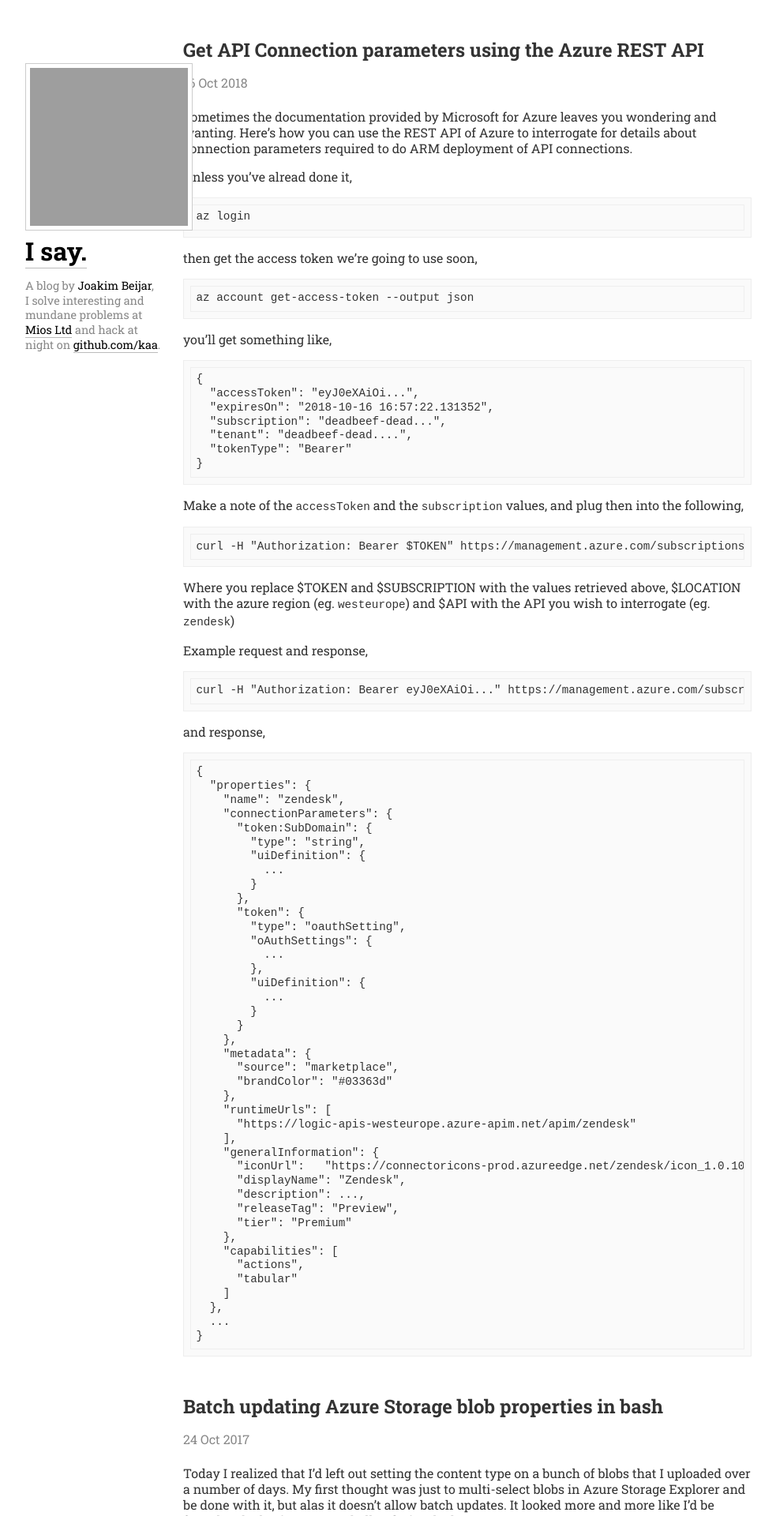
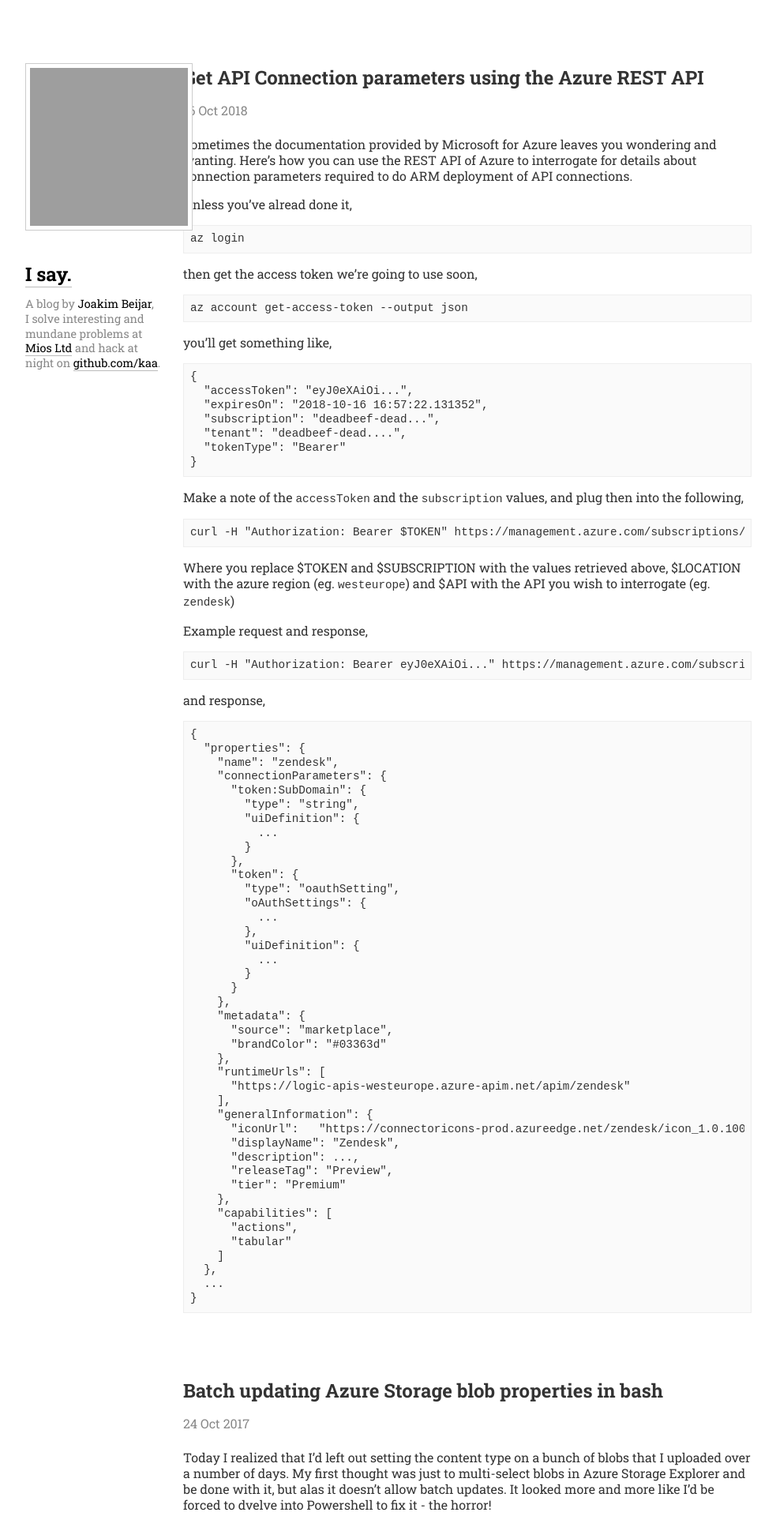
Before and after one commit to kaa/kaa.github.io, a Jekyll site: the page built from index.html, in a window 1280 px wide. Shown: the top 1920 px of the page at 79% size, without its empty margins (48-1031 px from the left). Built offline with Jekyll 4.4.1, drawn with Linux system fonts in a browser that asks for light colours; the list of posts is cut into pages by our own code; grey boxes are pictures that could not be loaded.

Commit message:
Tweak styling

```diff
--- a/static/css/style.css
+++ b/static/css/style.css
@@ -4,7 +4,7 @@
 }
 body { font-size:100%; line-height:1.25; }
 h1, h2, h3 { margin-top:0; margin-bottom:0; }
-h { font-size:1.5em; padding:1.45833em 0; }
+h1 { font-size:1.5em; padding:1.45833em 0; }
 h2 { font-size:1.33333em; padding:1.25em 0; }
 h3 { font-size:1.16667em; padding:1.51786em 0; }
 
@@ -27,8 +27,8 @@
 
 code { font-size: 1.1em;}
 
-.highlight { overflow: auto; background: #fafafa; border: 1px solid #eee; padding: 0.5em }
-.highlight pre { margin: 0; }
+div.highlight { overflow: auto; background: #fafafa; border: 1px solid #eee; padding: 0.5em }
+div.highlight pre { margin: 0; background: transparent; }
 
 .post { }
 .post > header { margin-bottom: 1.4em }
```
